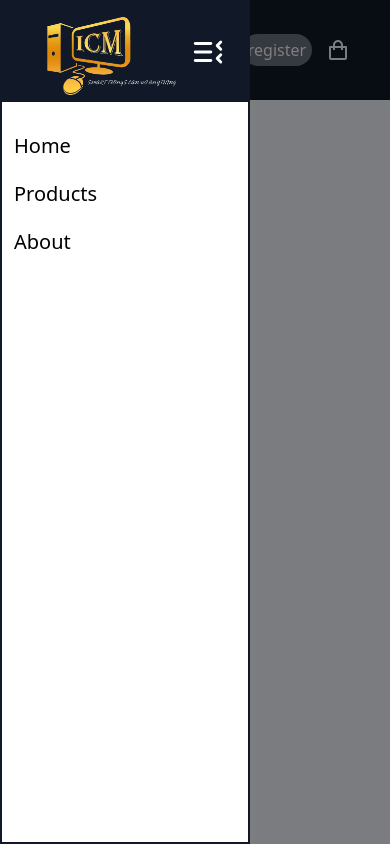
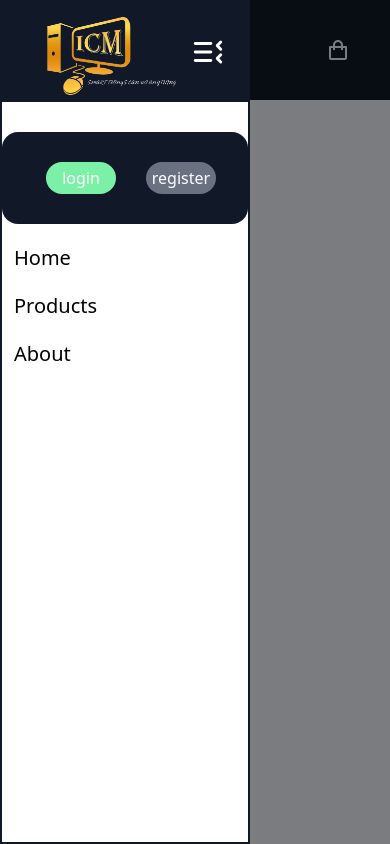
Before and after one commit to ishansivmal/i--computers-frontend, a React (Vite) app: page / in a window 390 px wide. Both pictures are taken after a click on the icon 24 px from the left and 50 px from the top of the page. Built offline with nearby package versions, Linux system fonts and the light colour scheme.

Commit message:
day-23- finish aligment according to mobile respon

```diff
--- a/src/components/header.jsx
+++ b/src/components/header.jsx
@@ -25,7 +25,7 @@ export default function Header() {
               <Link to="/reviews">Reviews</Link>
 
           </div>
-        <div className="absolute right-12  top-0 h-full flex items-center text-white lg:gap-1.5 mr-[30px]">
+        <div className=" right-10  absolute lg:right-12 top-4 lg:top-0 h-full hidden lg:flex lg:items-center text-white lg:gap-1.5 lg:mr-[30px]  mr-[30px]">
           <UseData/>
         </div>
         <Link to="/cart" className="absolute right-10 top-1/2 transform -translate-y-1/2 text-primary text-2xl font-bold">
@@ -45,7 +45,9 @@ export default function Header() {
 
                   </div>
                   <div className="flex flex-col gap-[20px] mt-[30px] text-black ">
-
+                     <div className=" px-3.5 justify-center bg-accent text-white rounded-2xl">
+                      <UseData/>
+                     </div>
                     {/* home */}
                     <a href="/" className="ml-[12px] text-primary text-xl text-center text-black text-left ">Home</a>
                     {/* products */}
```
